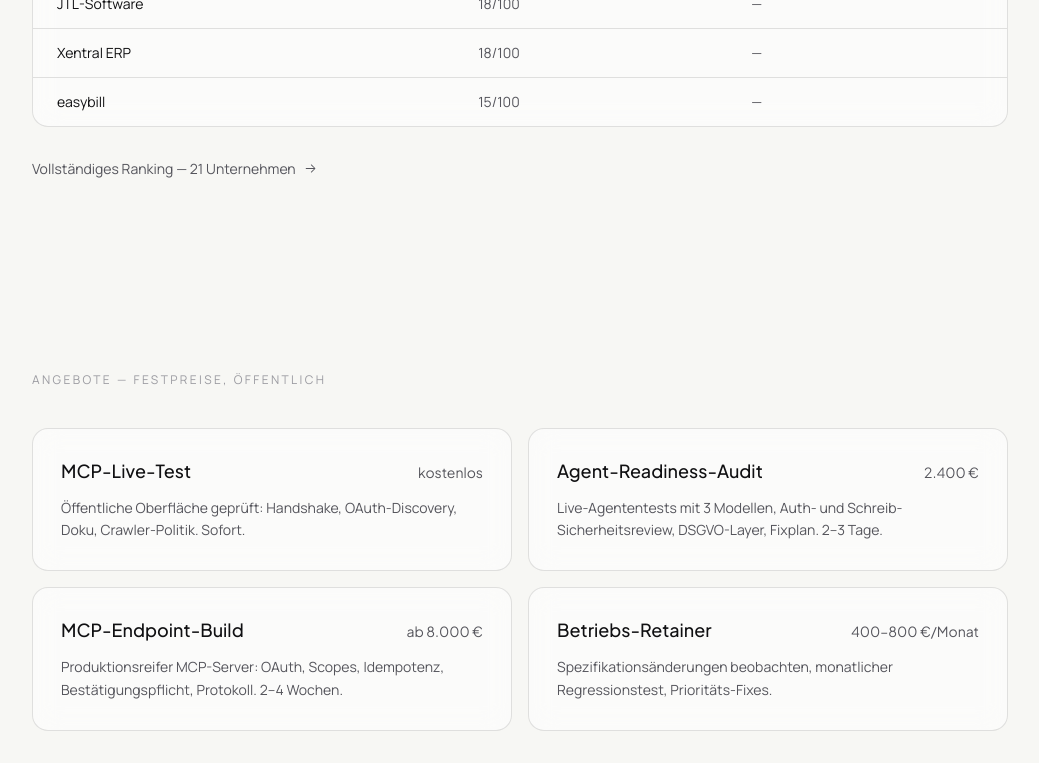
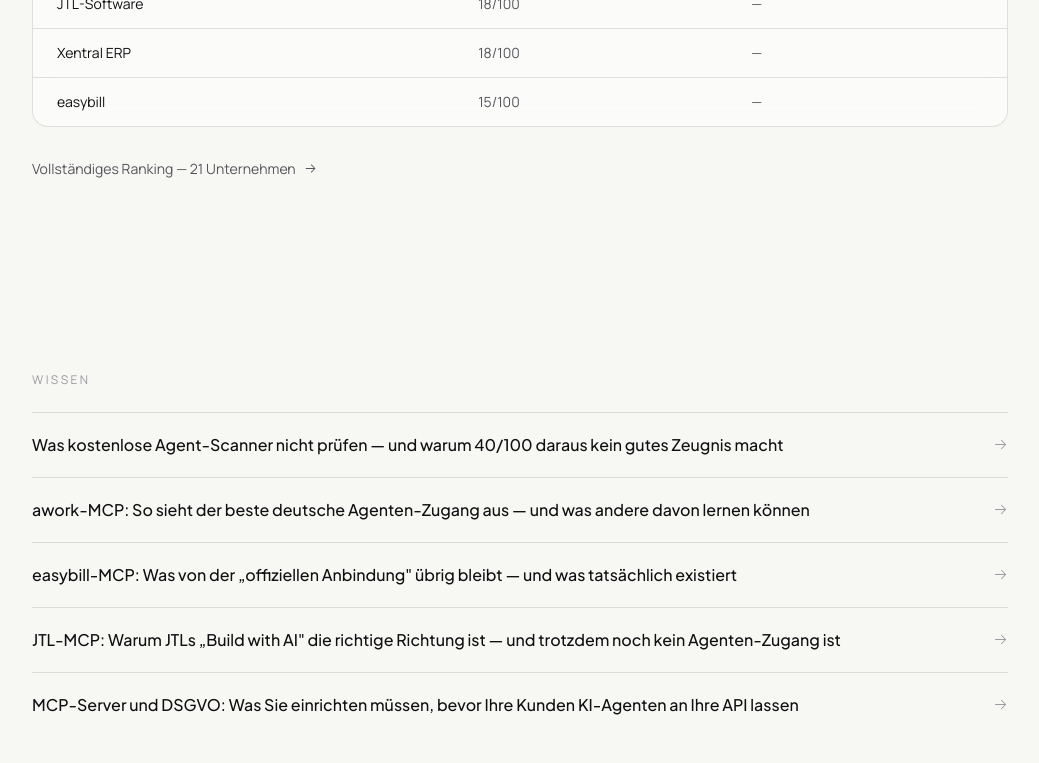
Before and after one commit to kenzotp/mcpclinic, a Next.js app: page / in a window 1280 px wide. Shown: the part 2000-2763 px from the top of the page, without its empty margins (120-1159 px from the left). Built offline with nearby package versions, Linux system fonts and the light colour scheme.

Commit message:
landing: Wissen teaser section (5 latest analyses, links into /wissen) — closes the frontpage-to-articles gap

```diff
--- a/src/app/page.tsx
+++ b/src/app/page.tsx
@@ -3,6 +3,7 @@
 import Footer from "@/components/Footer";
 import Reveal from "@/components/Reveal";
 import TestInput from "@/components/TestInput";
+import { wissenAll } from "@/lib/wissen";
 import { ArrowRight } from "@phosphor-icons/react/dist/ssr";
 
 // Deutsche Landing — sechs Beats über einem fortlaufenden Feld.
@@ -27,7 +28,8 @@
   { t: "Betriebs-Retainer", p: "400–800 €/Monat", d: "Spezifikationsänderungen beobachten, monatlicher Regressionstest, Prioritäts-Fixes." },
 ];
 
-export default function Home() {
+export default async function Home() {
+  const posts = (await wissenAll()).slice(0, 5);
   return (
     <>
       <Nav lang="de" />
@@ -125,7 +127,31 @@
         </Reveal>
       </section>
 
-      {/* 5 · ANGEBOTE — Festpreise öffentlich */}
+      {/* 5 · WISSEN — Teaser der Analysen */}
+      <section className="relative z-10 mx-auto max-w-5xl px-6 py-24">
+        <Reveal>
+          <p className="text-xs uppercase tracking-[0.2em] text-[var(--ink-3)]">Wissen</p>
+        </Reveal>
+        <div className="mt-6 flex flex-col">
+          {posts.map((p, i) => (
+            <Reveal key={p.slug} delay={Math.min(i, 4) * 60}>
+              <Link href={`/wissen/${p.slug}`} className="hairline-t group flex items-center justify-between gap-6 py-5">
+                <span className="font-display text-base font-medium transition-colors group-hover:text-[var(--ink-2)]">
+                  {p.title}
+                </span>
+                <ArrowRight size={15} className="shrink-0 text-[var(--ink-3)] transition-transform duration-300 group-hover:translate-x-1 group-hover:text-[var(--ink)]" />
+              </Link>
+            </Reveal>
+          ))}
+        </div>
+        <Reveal delay={140}>
+          <Link href="/wissen" className="mt-6 inline-flex items-center gap-2 text-sm text-[var(--ink-2)] transition-colors hover:text-[var(--ink)]">
+            Alle Analysen <ArrowRight size={13} />
+          </Link>
+        </Reveal>
+      </section>
+
+      {/* 6 · ANGEBOTE — Festpreise öffentlich */}
       <section id="angebote" className="relative z-10 mx-auto max-w-5xl px-6 py-24">
         <Reveal>
           <p className="text-xs uppercase tracking-[0.2em] text-[var(--ink-3)]">Angebote — Festpreise, öffentlich</p>
```
